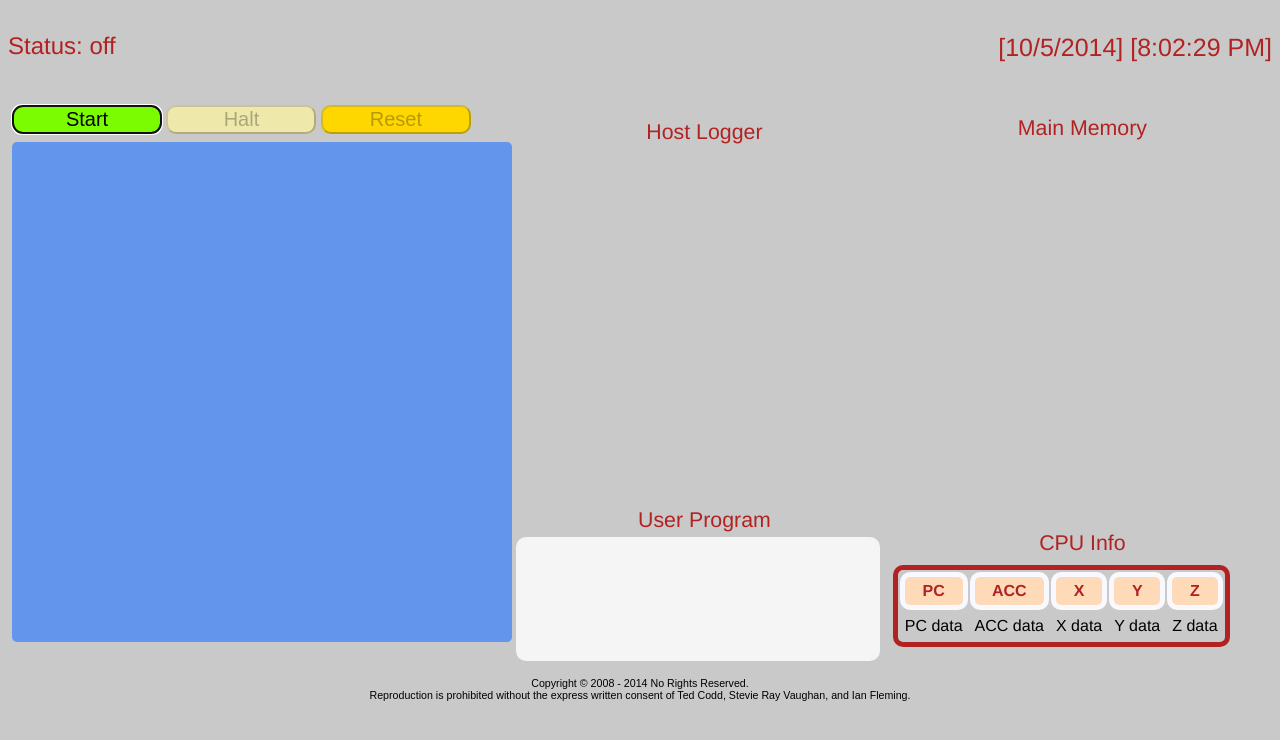
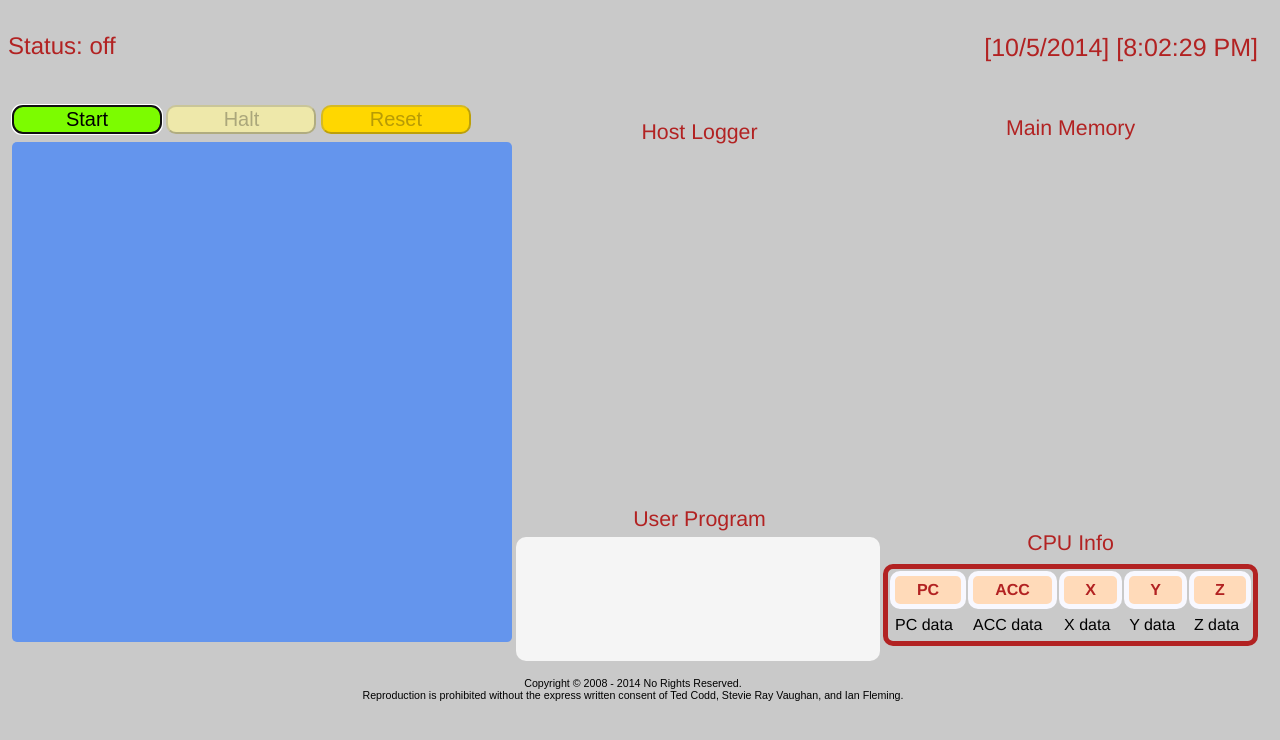
Before and after one commit to mohammed-ali1/OS, a plain HTML site: page index.html in a window 1280 px wide. Drawn offline with Linux system fonts and the light colour scheme.

Commit message:
Project 2 (modified the width...)

```diff
--- a/dist/scripts/os/Memory.js
+++ b/dist/scripts/os/Memory.js
@@ -36,6 +36,7 @@ var TSOS;
             table += "</table>";
 
             document.getElementById("table").innerHTML = table;
+            document.getElementById("pc").innerHTML = "PC";
         };
 
         /**
--- a/dist/styles/tsos.css
+++ b/dist/styles/tsos.css
@@ -27,6 +27,7 @@ body {
     font-size: 12pt;
     font-weight: normal;
     font-style: normal;
+    width:1250px;
 }
 
 #divMain{
@@ -170,6 +171,7 @@ h3 {
     border: 5px solid firebrick;
     margin-top: -1%;
     border-radius: 10px;
+    overflow: hidden;
 }
 
 #pcbTable th{
--- a/index.html
+++ b/index.html
@@ -128,7 +128,8 @@
         <p>
             <h3>CPU Info</h3>
         </p>
-        <table id="pcbTable">
+
+        <table id="pcbTable" style="width:30%;">
 
             <tr>
                 <th>PC</th>
@@ -139,11 +140,11 @@
             </tr>
 
             <tr>
-                <td>PC data</td>
-                <td>ACC data</td>
-                <td>X data</td>
-                <td>Y data</td>
-                <td>Z data</td>
+                <td id="pc">PC data</td>
+                <td id="acc">ACC data</td>
+                <td id="x">X data</td>
+                <td id="y">Y data</td>
+                <td id="z">Z data</td>
             </tr>
         </table>
     </div>
--- a/source/styles/tsos.css
+++ b/source/styles/tsos.css
@@ -27,6 +27,7 @@ body {
     font-size: 12pt;
     font-weight: normal;
     font-style: normal;
+    width:1250px;
 }
 
 #divMain{
@@ -170,6 +171,7 @@ h3 {
     border: 5px solid firebrick;
     margin-top: -1%;
     border-radius: 10px;
+    overflow: hidden;
 }
 
 #pcbTable th{
```
Also changed, not shown: 2 other files.
